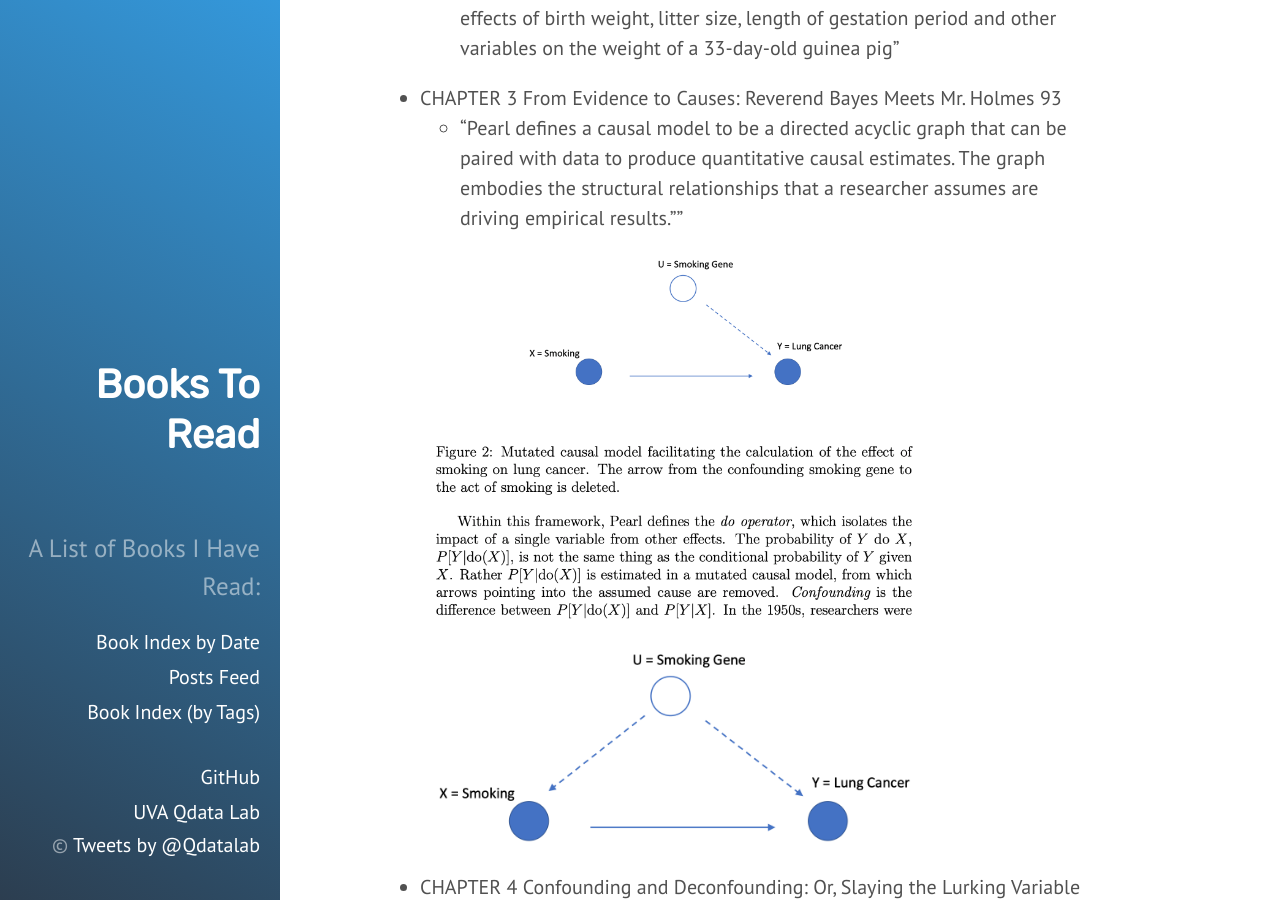
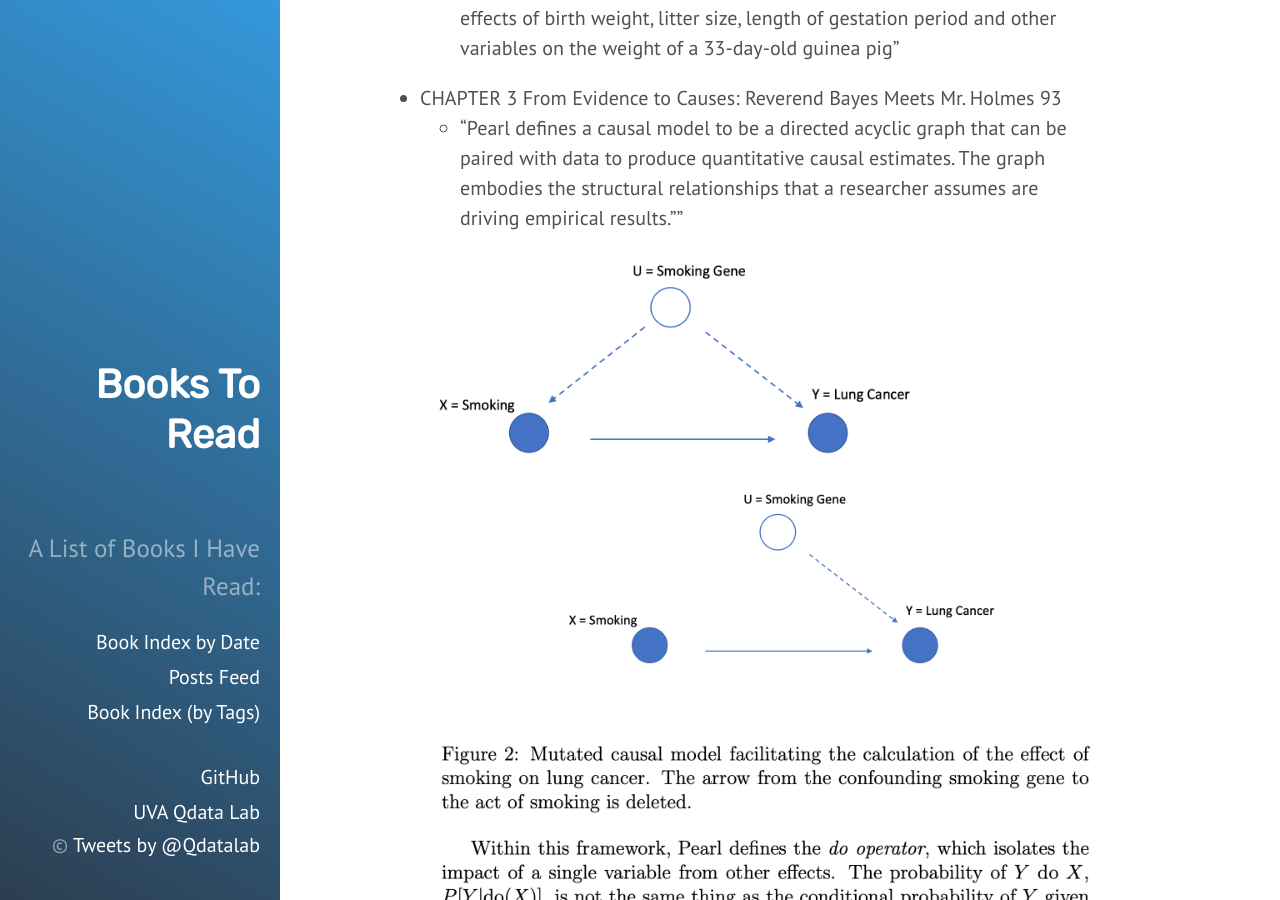
Before and after one commit to qiyanjun/books2read, a Jekyll site: the page built from _posts/2019-12-12-BookofWhy.md, in a window 1280 px wide and 900 px high, scrolled down 1736 px. Built offline with Jekyll 4.4.1, drawn with Linux system fonts in a browser that asks for light colours.

Commit message:
Update 2019-12-12-BookofWhy.md

```diff
--- a/_posts/2019-12-12-BookofWhy.md
+++ b/_posts/2019-12-12-BookofWhy.md
@@ -39,9 +39,10 @@ with data to produce quantitative causal estimates. The graph embodies
 the structural relationships that a researcher assumes are driving empirical
 results.""
 
-  <img src="{{ site.baseurl }}/pic/why1.png" alt="drawing" width="500"/>
 
   <img src="{{ site.baseurl }}/pic/why2.png" alt="drawing" width="500"/>
+
+  <img src="{{ site.baseurl }}/pic/why1.png" alt="drawing" width="700"/>
 
 - CHAPTER 4 Confounding and Deconfounding: Or, Slaying the Lurking Variable 135
 + "The structure of the graphical model, including the identification
```
